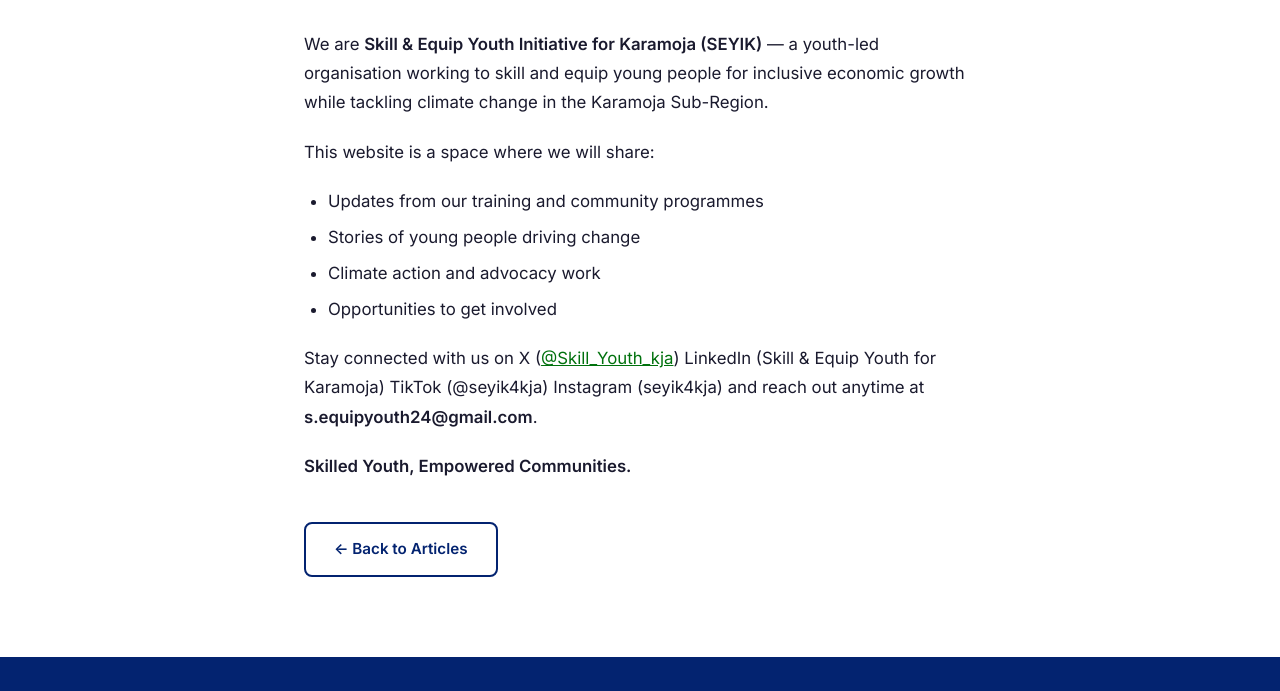
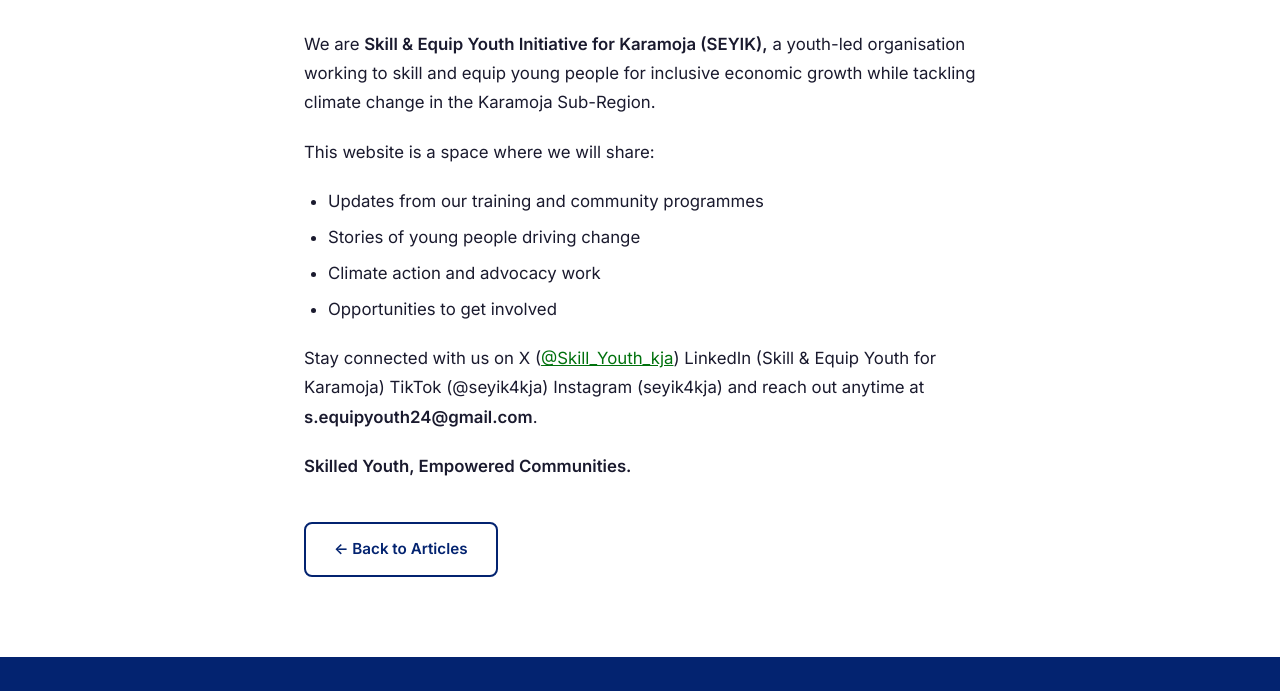
Before and after one commit to isgr870/Seyik-Website-, an Eleventy site: page content/blog/2026-08-01-welcome-to-seyik.md in a window 1280 px wide. Shown: the part 1146-1837 px from the top of the page. Built offline with nearby package versions, Linux system fonts and the light colour scheme; Eleventy itself is replaced by a stand-in of ours; files that its build step writes are made by us from their sources.

Commit message:
Update Article “2026-08-01-welcome-to-seyik”

```diff
--- a/content/blog/2026-08-01-welcome-to-seyik.md
+++ b/content/blog/2026-08-01-welcome-to-seyik.md
@@ -10,7 +10,7 @@
   - Announcement
   - Youth
 ---
-We are **Skill & Equip Youth Initiative for Karamoja (SEYIK)** — a youth-led organisation working to skill and equip young people for inclusive economic growth while tackling climate change in the Karamoja Sub-Region.
+We are **Skill & Equip Youth Initiative for Karamoja (SEYIK),** a youth-led organisation working to skill and equip young people for inclusive economic growth while tackling climate change in the Karamoja Sub-Region.
 
 This website is a space where we will share:
 
```
